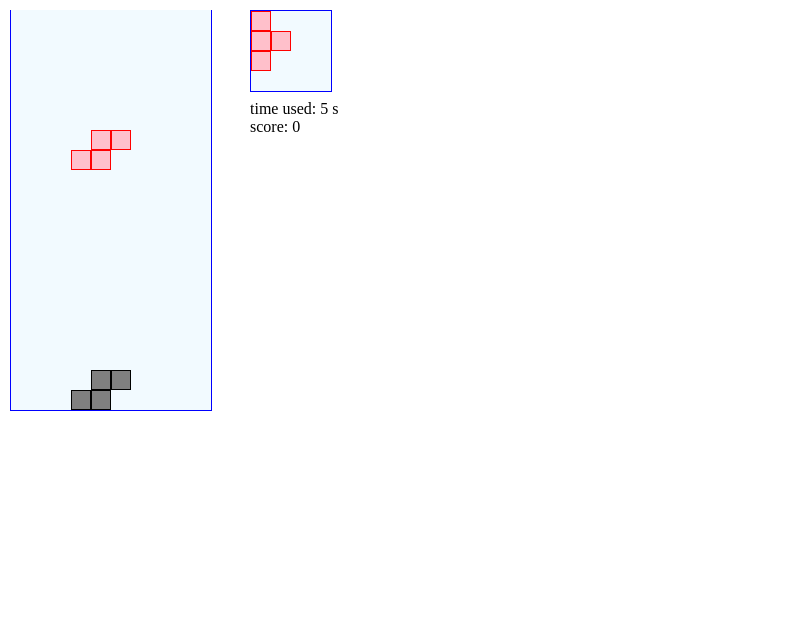
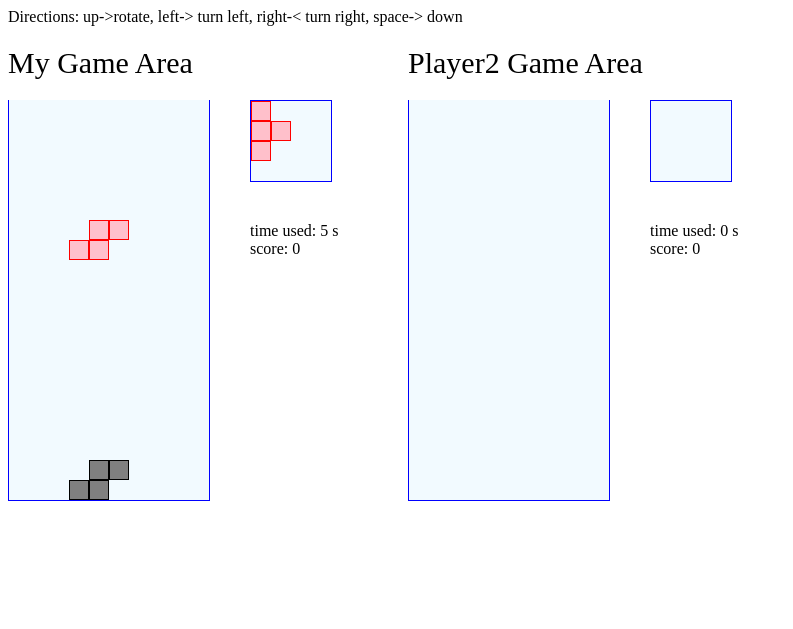
Before and after one commit to jessieyang0320/Tetris-websocket, a plain HTML site: page tetris.html in a window 1280 px wide. Shown: the whole page, without its empty margins (0-793 px from the left). Drawn offline with Linux system fonts and the light colour scheme.

Commit message:
add styling to show 2 players play field

```diff
--- a/css/style.css
+++ b/css/style.css
@@ -1,3 +1,14 @@
+.square {
+	width: 400px;
+	height: 600px;
+	float:left;
+}
+
+.title {
+	font-size: 30px;
+	margin: 20px auto;
+}
+
 .game {
 	width: 200px;
 	height: 400px;
@@ -5,26 +16,25 @@
 	border-left: 1px solid blue;
 	border-right: 1px solid blue;
 	border-bottom: 1px solid blue;
-	position: absolute;
-	top:10px;
-	left:10px;
+	position: relative;
+	float:left;
 }
 
 .next {
 	width: 80px;
 	height:80px;
 	background-color: #F2FAFF;
-	position: absolute;
-	top:10px;
-	left:250px;
+	position: relative;
 	border: 1px solid blue;
+	float:left;
+	margin-left:40px;
 
 }
 
 .info{
-	position:absolute;
-	top:100px;
-	left:250px;
+	float:left;
+	margin-left:40px;
+	margin-top:40px;
 }
 
 .none, .current, .done{
--- a/js/local.js
+++ b/js/local.js
@@ -115,11 +115,11 @@ var stop = function () {
 //  start
 	var start = function(){
 		var doms = {
-			gameDiv: document.getElementById('game'),
-			nextDiv: document.getElementById('next'),
-			timeDiv: document.getElementById('time'),
-			scoreDiv:document.getElementById('score'),
-			resultDiv:document.getElementById('gameover')
+			gameDiv: document.getElementById('local_game'),
+			nextDiv: document.getElementById('local_next'),
+			timeDiv: document.getElementById('local_time'),
+			scoreDiv:document.getElementById('local_score'),
+			resultDiv:document.getElementById('local_gameover')
 		}
 
 		game = new Game();
--- a/js/remote.js
+++ b/js/remote.js
@@ -0,0 +1,34 @@
+var Remote = function(){
+	// game object
+	var game;
+
+	// bind events
+
+	var bindEvents = function(){
+		document.getElementById('left').onclick = function(){
+			game.left()
+		}
+	}
+
+	// start
+
+	var start = function(type, dir){
+
+		var doms = {
+			gameDiv: document.getElementById('remote_game'),
+			nextDiv: document.getElementById('remote_next'),
+			timeDiv: document.getElementById('remote_time'),
+			scoreDiv:document.getElementById('remote_score'),
+			resultDiv:document.getElementById('remote_gameover')
+		}
+
+		game = new Game();
+		game.init(doms, type, dir);
+
+
+	}
+
+// API
+	this.start = start;
+	this.bindEvents = bindEvents;
+}
--- a/tetris.html
+++ b/tetris.html
@@ -6,12 +6,27 @@
 	<link rel="stylesheet" type="text/css" href="./css/style.css">
 </head>
 <body>
-	<div class="game" id="game"></div>
-	<div class="next" id="next"></div>
-	<div class="info">
-		<div>time used: <span id="time"> 0 </span> s </div>
-		<div>score: <span id="score"> 0 </span>  </div>
-		<div id = "gameover"></div>
+	<div>Directions: up->rotate, left-> turn left, right-< turn right, space-> down</div>
+	<div class="square" id="local">
+		<div class="title">My Game Area</div>
+		<div class="game" id="local_game"></div>
+		<div class="next" id="local_next"></div>
+		<div class="info">
+			<div>time used: <span id="local_time"> 0 </span> s </div>
+			<div>score: <span id="local_score"> 0 </span>  </div>
+			<div id = "local_gameover"></div>
+		</div>
+	</div>
+
+	<div class="square" id="remote">
+		<div class="title">Player2 Game Area</div>
+		<div class="game" id="remote_game"></div>
+		<div class="next" id="remote_next"></div>
+		<div class="info">
+			<div>time used: <span id="remote_time"> 0 </span> s </div>
+			<div>score: <span id="remote_score"> 0 </span>  </div>
+			<div id = "remote_gameover"></div>
+		</div>
 	</div>
 
 
```
